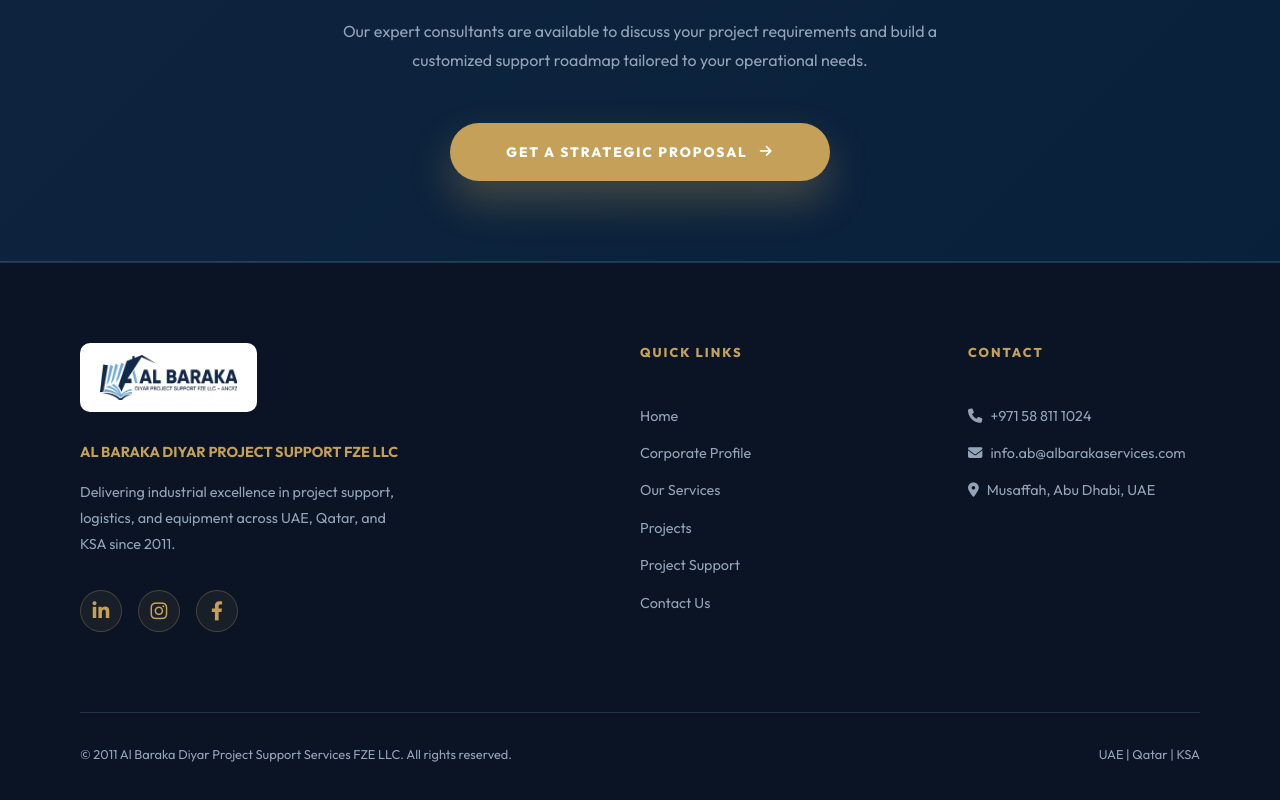
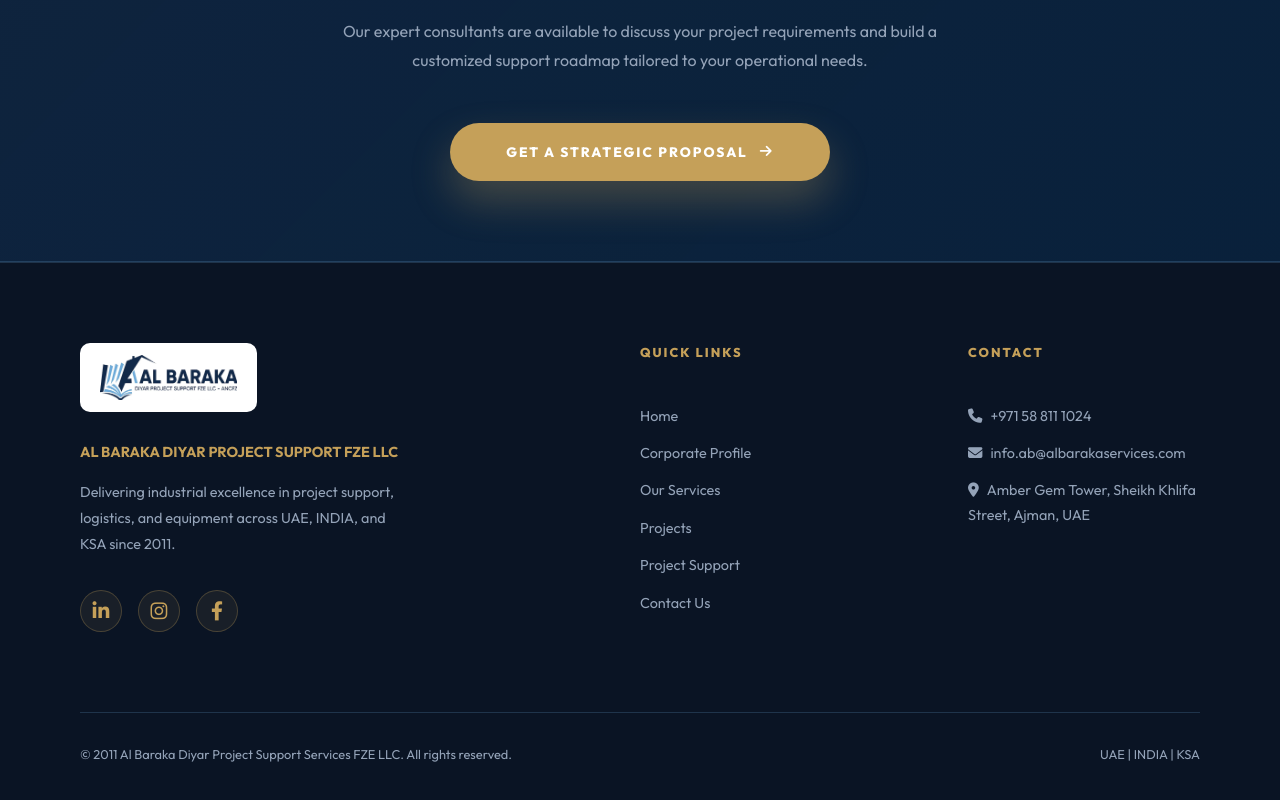
Before and after one commit to ibmdigitech/AL-BARAKA1, a website: page about.html in a window 1280 px wide. Shown: the part 3537-4337 px from the top of the page. Drawn offline with nearby package versions, Linux system fonts and the light colour scheme.

Commit message:
feat: add deployment package and update regional project information in contact details

```diff
--- a/about.html
+++ b/about.html
@@ -240,7 +240,7 @@
                     <h4 class="text-gold" style="margin-bottom:1rem;font-size:0.9rem;">AL BARAKA DIYAR PROJECT SUPPORT
                         FZE LLC</h4>
                     <p style="color:var(--text-dim);font-size:0.9rem;line-height:1.8;max-width:320px;">Delivering
-                        industrial excellence in project support, logistics, and equipment across UAE, Qatar, and KSA
+                        industrial excellence in project support, logistics, and equipment across UAE, INDIA, and KSA
                         since 2011.</p>
                     <div style="display:flex;gap:1rem;margin-top:2rem;">
                         <a href="#" class="text-gold"><i class="fab fa-linkedin-in" style="font-size:1.2rem;"></i></a>
@@ -267,14 +267,14 @@
                                 811 1024</a></li>
                         <li><a href="mailto:info.ab@albarakaservices.com"><i class="fas fa-envelope"
                                     style="margin-right:8px;"></i>info.ab@albarakaservices.com</a></li>
-                        <li><a href="#"><i class="fas fa-map-marker-alt" style="margin-right:8px;"></i>Musaffah, Abu
-                                Dhabi, UAE</a></li>
+                        <li><a href="#"><i class="fas fa-map-marker-alt" style="margin-right:8px;"></i>Amber Gem Tower,
+                                Sheikh Khlifa Street, Ajman, UAE</a></li>
                     </ul>
                 </div>
             </div>
             <div class="footer-bottom">
                 <span>&copy; 2011 Al Baraka Diyar Project Support Services FZE LLC. All rights reserved.</span>
-                <span>UAE | Qatar | KSA</span>
+                <span>UAE | INDIA | KSA</span>
             </div>
         </div>
     </footer>
```
Also changed, not shown: contact.html (+1 -1 lines), hostinger-deployment-package/index.html (+4 -4 lines), hostinger-deployment-package/projects.html (+4 -4 lines), hostinger-deployment-package/services.html (+2 -2 lines), projects.html (+3 -3 lines).
